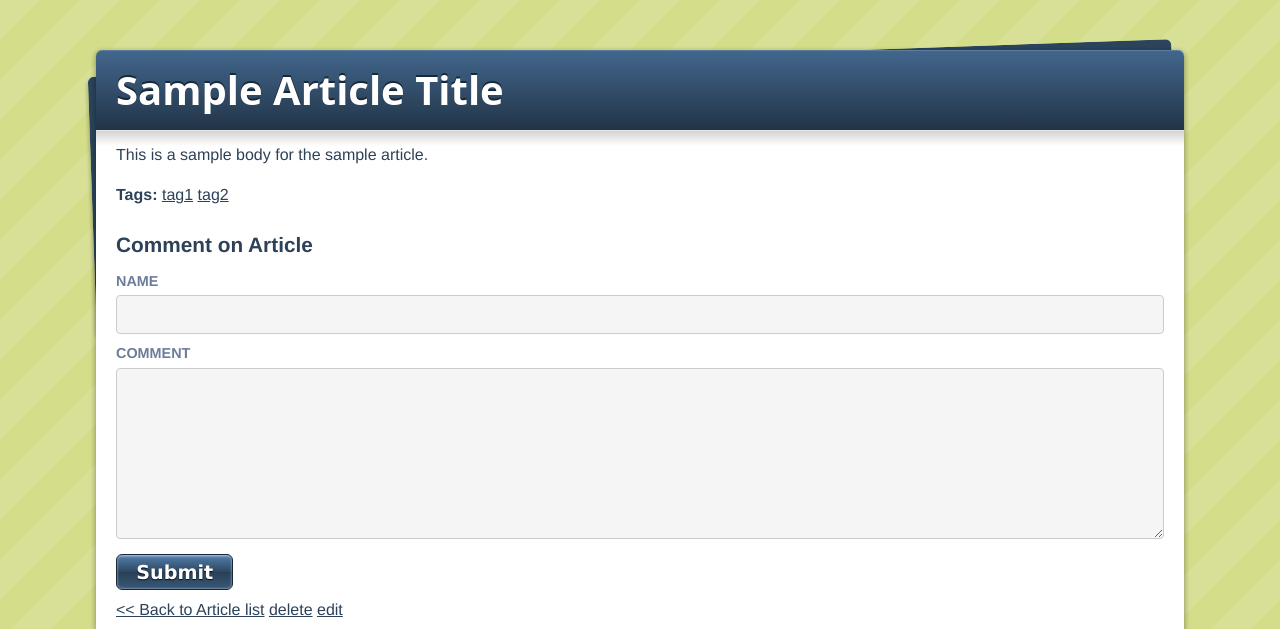
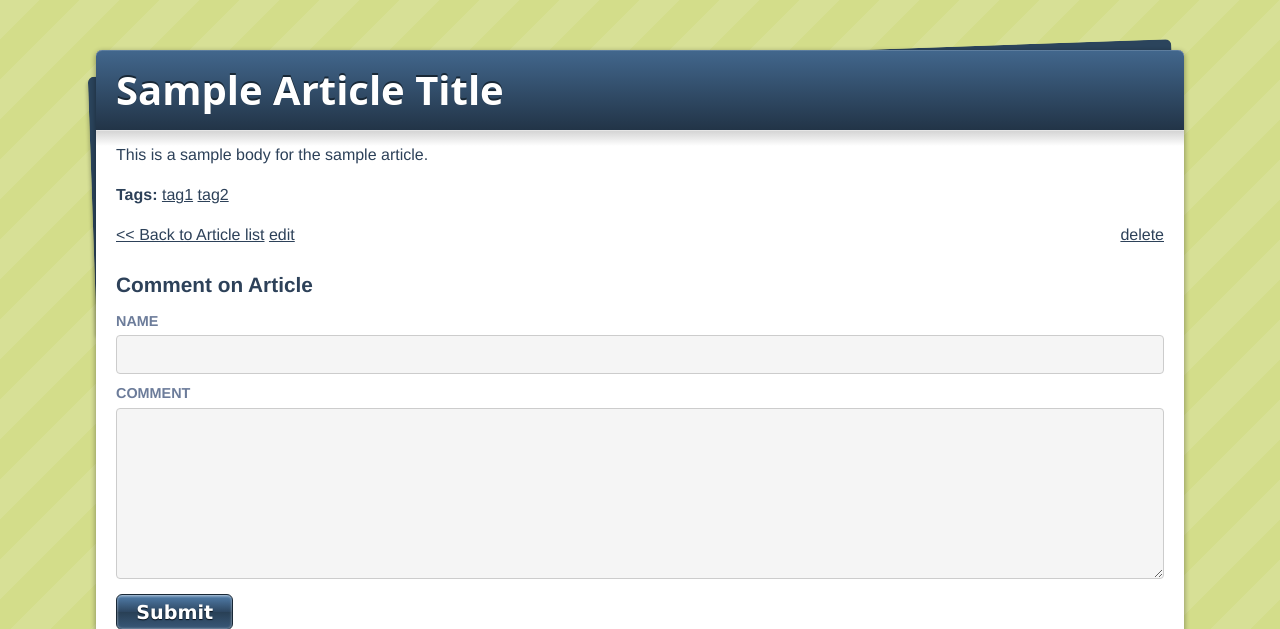
Before and after one commit to wahidrahim/blogger, a Rails app: page /articles/1 in a window 1280 px wide. Shown: the top 629 px of the page. Run offline with Rails 7, Linux system fonts and the light colour scheme; data comes from the database, SQL or seed files in the repository; style sheets or scripts are compiled from the project's sources; some libraries are stand-ins or nearby versions.

Commit message:
tweaked css for better article page layout

```diff
--- a/app/assets/stylesheets/screen.css
+++ b/app/assets/stylesheets/screen.css
@@ -651,3 +651,11 @@ div.field_with_errors label {
 div.field_with_errors input {
     border: 3px solid red;
 }
+
+#back, #edit, #delete {
+	display: inline-block;
+}
+
+#delete {
+	float: right;
+}
--- a/app/views/articles/show.html.erb
+++ b/app/views/articles/show.html.erb
@@ -4,11 +4,16 @@
 <% @article.tags.each do |tag| %>
 	<%= link_to tag.name, tag_path(tag.id) %>
 <% end %>
-</p><br/>
+</p>
+
+<br>
+
+<div id="back"><%= link_to "<< Back to Article list", articles_path %></div>
+<div id="edit"><%= link_to "edit", edit_article_path(@article.id) %></div>
+<div id="delete"><%= link_to "delete", article_path(@article.id), method: :delete, data: {confirm: "Are you sure you want to delete: #{@article.title}"} %></div>
+<br><br>
 
 <%= render partial: 'comments/form' %>
-<%= link_to "<< Back to Article list", articles_path %>
-<%= link_to "delete", article_path(@article.id), method: :delete, data: {confirm: "Are you sure you want to delete: #{@article.title}"} %>
-<%= link_to "edit", edit_article_path(@article.id) %>
+
 <h3><%= @article.comments.size %> comments</h3>
 <%= render partial: 'articles/comment', collection: @article.comments %>
```
Also changed, not shown: 7 other files.
